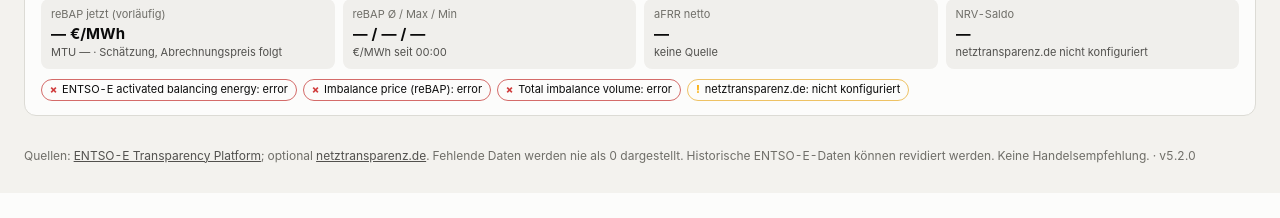
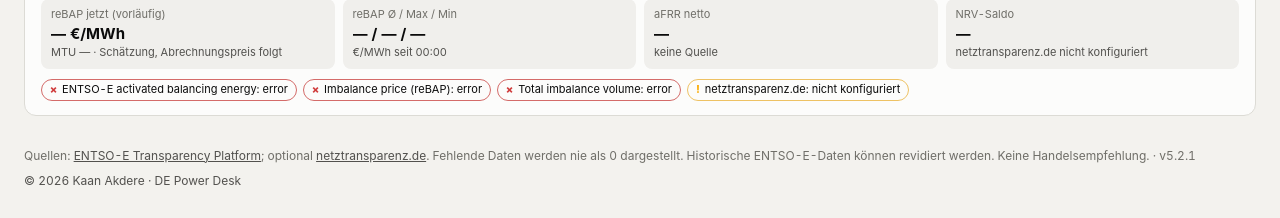
Before and after one commit to ak16o7/de-power-desk, a FastAPI app: page / in a window 1280 px wide. Shown: the part 3071-3289 px from the top of the page. Before the commit the page ends 3264 px from the top, so only its background shows below. Run offline with FastAPI, Linux system fonts and the light colour scheme; data that the repository does not hold is empty; some libraries are stand-ins or nearby versions.

Commit message:
v5.2.1: favicon and copyright footer
- Bolt icon as SVG plus PNG 32 px, apple-touch 180 px and /favicon.ico
  (16/32/48), versioned so browsers cache them.
- Footer: (c) <current year> Kaan Akdere · DE Power Desk.

```diff
--- a/app/main.py
+++ b/app/main.py
@@ -27,13 +27,13 @@ from urllib3.util.retry import Retry
 from dotenv import load_dotenv
 from fastapi import FastAPI, HTTPException, Query
 from fastapi.middleware.gzip import GZipMiddleware
-from fastapi.responses import HTMLResponse, PlainTextResponse
+from fastapi.responses import FileResponse, HTMLResponse, PlainTextResponse
 from fastapi.staticfiles import StaticFiles
 
 from app import ntp
 from app.quality import classify_notice, outage_breakdown, panel_quality
 
-VERSION = "5.2.0"
+VERSION = "5.2.1"
 BASE_DIR = Path(__file__).resolve().parent
 load_dotenv(BASE_DIR.parent / ".env")
 
@@ -116,7 +116,7 @@ DEFAULT_NEIGHBORS = list(ALL_NEIGHBORS)
 BALANCING_AREAS = ["50HERTZ", "AMPRION", "TENNET_DE", "TRANSNETBW"]
 
 SESSION = requests.Session()
-SESSION.headers.update({"User-Agent": "entsoe-desk/5.2 (+desk dashboard)"})
+SESSION.headers.update({"User-Agent": "entsoe-desk/5.2.1 (+desk dashboard)"})
 # The UI loads all panels at once (up to ~50 concurrent upstream calls: borders 12,
 # outages 8, balancing 2x8 + 4 ...); the default pool of 10 made
 # urllib3 discard and re-handshake connections under load.
@@ -2016,6 +2016,13 @@ async def optional_basic_auth(request, call_next):
 app.mount("/static", StaticFiles(directory=BASE_DIR / "static"), name="static")
 
 
+@app.get("/favicon.ico", include_in_schema=False)
+def favicon():
+    # Browsers and crawlers request /favicon.ico regardless of <link rel=icon>.
+    return FileResponse(BASE_DIR / "static" / "favicon.ico", media_type="image/x-icon",
+                        headers={"Cache-Control": "public, max-age=86400"})
+
+
 @app.get("/", response_class=HTMLResponse)
 def index():
     html = (BASE_DIR / "templates" / "index.html").read_text(encoding="utf-8")
--- a/app/static/app.js
+++ b/app/static/app.js
@@ -491,6 +491,7 @@
   }
 
   async function init() {
+    $('year').textContent = new Date().toLocaleDateString('de-DE', { year: 'numeric', timeZone: 'Europe/Berlin' });
     $('day').value = todayBerlin();
     $('day').max = new Date(Date.now() + 2 * 864e5).toLocaleDateString('sv-SE', { timeZone: 'Europe/Berlin' });
     $('day').addEventListener('change', () => { $('flowBorder').length = 1; loadAll(); });
--- a/app/static/style.css
+++ b/app/static/style.css
@@ -110,6 +110,7 @@ details.method{margin-top:10px;font-size:12px;color:var(--text-2)}
 details.method summary{cursor:pointer;color:var(--muted)}
 footer{color:var(--muted);font-size:12px;padding:6px 0 28px;line-height:1.6}
 footer a{color:var(--text-2)}
+footer .copy{margin-top:6px;color:var(--text-2)}
 
 @media (max-width:1400px){.signals{grid-template-columns:repeat(3,minmax(0,1fr))}}
 @media (max-width:1000px){.grid{grid-template-columns:1fr}.panel.wide{grid-column:auto}.metrics{grid-template-columns:repeat(2,minmax(0,1fr))}}
--- a/app/templates/index.html
+++ b/app/templates/index.html
@@ -5,7 +5,11 @@
   <meta name="viewport" content="width=device-width,initial-scale=1,viewport-fit=cover" />
   <meta name="robots" content="noindex,nofollow" />
   <title>DE Power Desk</title>
-  <link rel="stylesheet" href="/static/style.css?v=5.2.0" />
+  <link rel="icon" href="/static/favicon.svg?v=1" type="image/svg+xml" />
+  <link rel="icon" href="/static/favicon-32.png?v=1" sizes="32x32" type="image/png" />
+  <link rel="apple-touch-icon" href="/static/apple-touch-icon.png?v=1" />
+  <meta name="theme-color" content="#111110" />
+  <link rel="stylesheet" href="/static/style.css?v=5.2.1" />
   <script src="/static/plotly.min.js?v=3.3.1"></script>
 </head>
 <body data-refresh="__REFRESH_SECONDS__">
@@ -132,8 +136,9 @@
     Quellen: <a href="https://transparency.entsoe.eu/" rel="noreferrer">ENTSO-E Transparency Platform</a>; optional <a href="https://www.netztransparenz.de/" rel="noreferrer">netztransparenz.de</a>.
     Fehlende Daten werden nie als 0 dargestellt. Historische ENTSO-E-Daten können revidiert werden. Keine Handelsempfehlung.
     <span id="version"></span>
+    <div class="copy">© <span id="year">2026</span> Kaan Akdere · DE Power Desk</div>
   </footer>
 </main>
-<script src="/static/app.js?v=5.2.0"></script>
+<script src="/static/app.js?v=5.2.1"></script>
 </body>
 </html>
```
Also changed, not shown: tests/test_v521.py (added, +30 -0 lines), README.md, app/static/apple-touch-icon.png (added), app/static/favicon-32.png (added), app/static/favicon.ico (added), app/static/favicon.svg (added).
